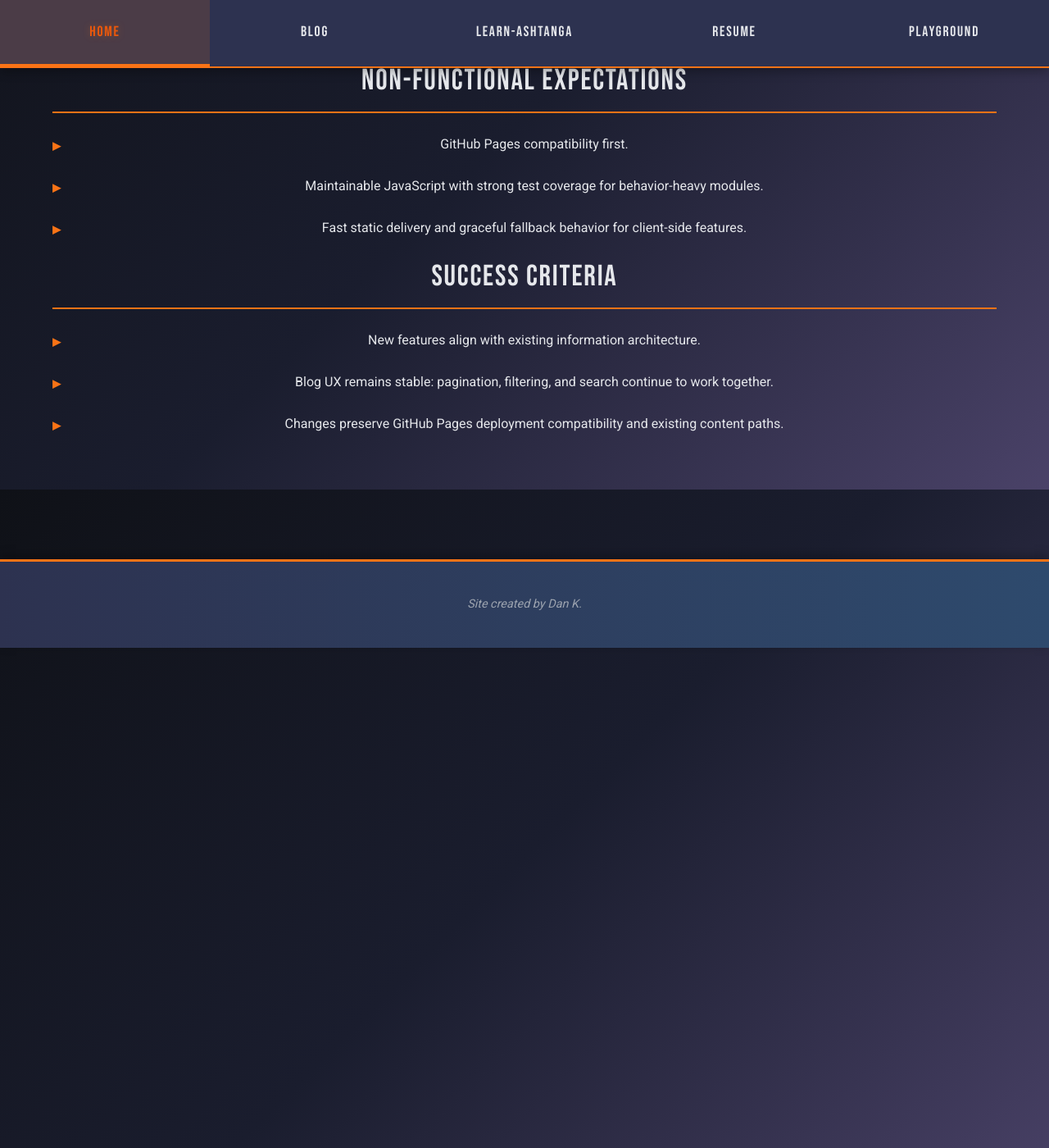
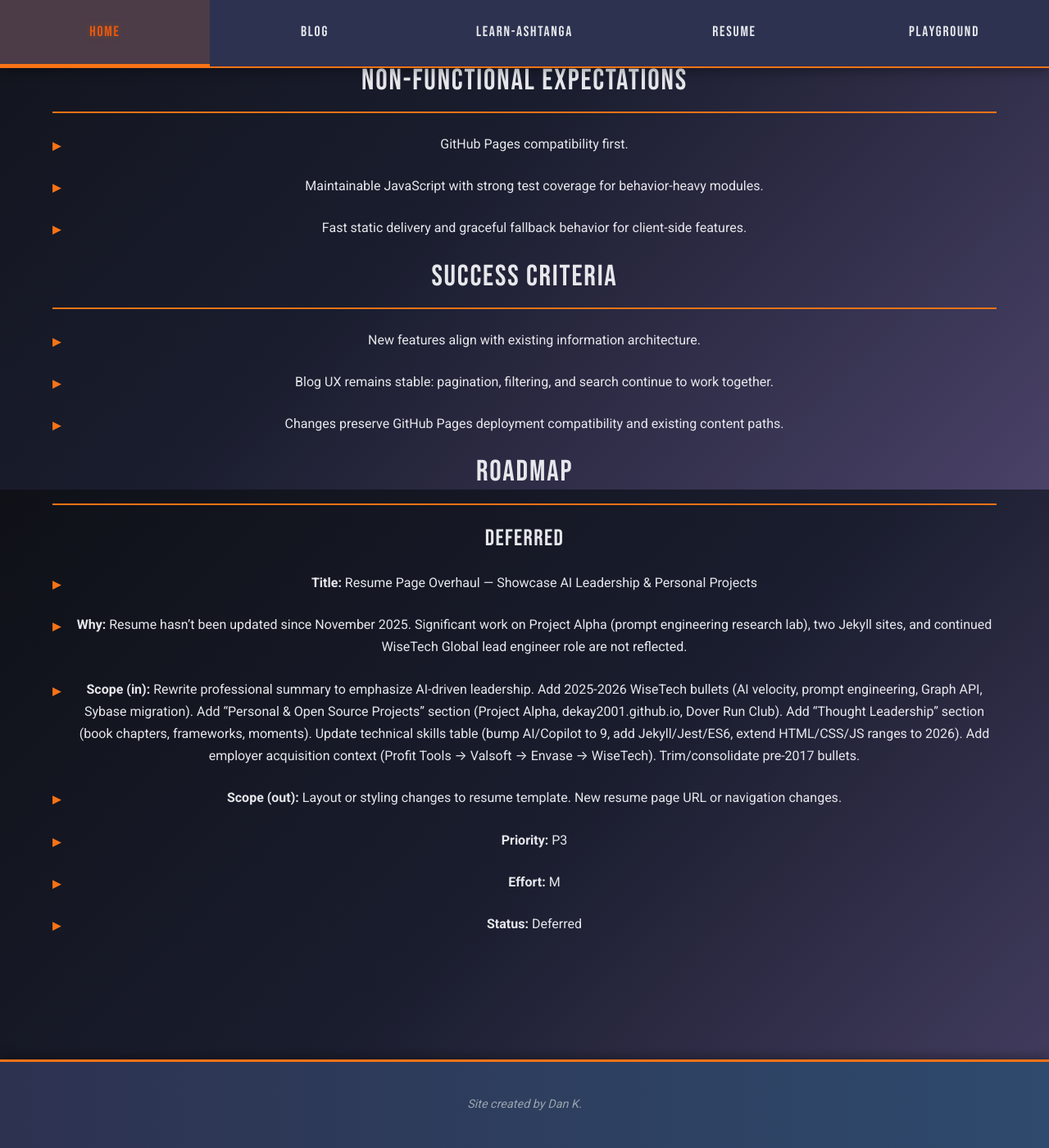
Before and after one commit to dekay2001/dekay2001.github.io, a Jekyll site: the page built from PRODUCT.md, in a window 1280 px wide and 1400 px high, scrolled down 2103 px. Shown: the whole window at 82% size. Built offline with Jekyll 4.4.1, drawn with Linux system fonts in a browser that asks for light colours; our own code applies the rules of GitHub Pages for plain Markdown files.

Commit message:
Add roadmap section for resume page overhaul, detailing updates and priorities

```diff
--- a/PRODUCT.md
+++ b/PRODUCT.md
@@ -35,3 +35,15 @@
 - New features align with existing information architecture.
 - Blog UX remains stable: pagination, filtering, and search continue to work together.
 - Changes preserve GitHub Pages deployment compatibility and existing content paths.
+
+## Roadmap
+
+### Deferred
+
+- **Title:** Resume Page Overhaul — Showcase AI Leadership & Personal Projects
+- **Why:** Resume hasn't been updated since November 2025. Significant work on Project Alpha (prompt engineering research lab), two Jekyll sites, and continued WiseTech Global lead engineer role are not reflected.
+- **Scope (in):** Rewrite professional summary to emphasize AI-driven leadership. Add 2025-2026 WiseTech bullets (AI velocity, prompt engineering, Graph API, Sybase migration). Add "Personal & Open Source Projects" section (Project Alpha, dekay2001.github.io, Dover Run Club). Add "Thought Leadership" section (book chapters, frameworks, moments). Update technical skills table (bump AI/Copilot to 9, add Jekyll/Jest/ES6, extend HTML/CSS/JS ranges to 2026). Add employer acquisition context (Profit Tools → Valsoft → Envase → WiseTech). Trim/consolidate pre-2017 bullets.
+- **Scope (out):** Layout or styling changes to resume template. New resume page URL or navigation changes.
+- **Priority:** P3
+- **Effort:** M
+- **Status:** Deferred
```
